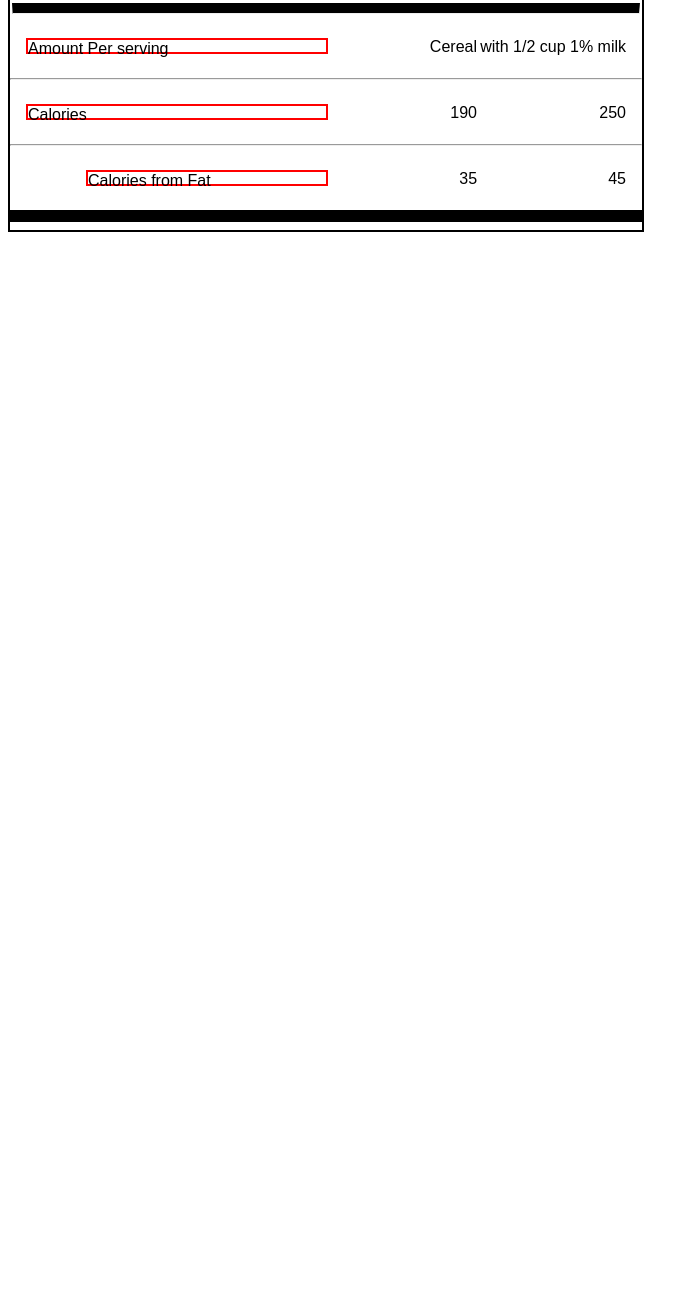
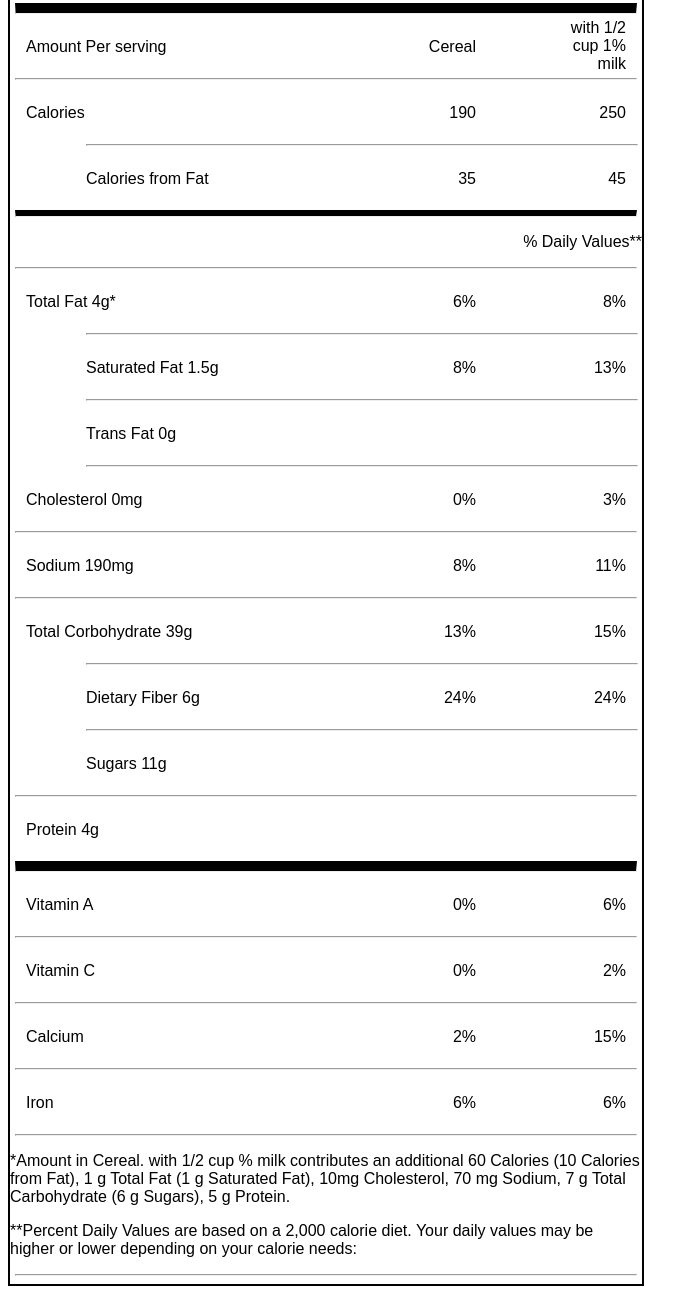
Before and after one commit to KatharinaSimma/CF-CSSDAY03-Robert-Katharina, a plain HTML site: page Excercise 2 - Nutrition Facts/index.html in a window 1280 px wide. Shown: the part 155-1449 px from the top of the page, without its empty margins (0-699 px from the left). Before the commit the page ends 800 px from the top, so only its background shows below. Drawn offline with Linux system fonts and the light colour scheme.

Commit message:
add more flexbox items

```diff
--- a/Excercise 2 - Nutrition Facts/index.html
+++ b/Excercise 2 - Nutrition Facts/index.html
@@ -19,32 +19,141 @@
 	<div class="line">
 		<p class="firstcolumn">Amount Per serving</p>
 		<p class="secondcolumn">Cereal</p>
-		<p class="secondcolumn">with 1/2 cup 1% milk</p>
+		<p class="secondcolumn milk">
+			<span>with 1/2</span>
+			<span>cup 1%</span>
+			<span>milk</span></p>
+	</div>
 
-	</div>
-	<hr class="superthin">
+	<hr>
+
 	<div class="line">
 		<p class="firstcolumn">Calories</p>
 		<p class="secondcolumn">190</p>
 		<p class="secondcolumn">250</p>
+	</div>
 
+	<hr class="shortline">
 
-	</div>
-	<hr>
 	<div class="line">
 		<p class="firstcolumn indentation">Calories from Fat</p>
 		<p class="secondcolumn">35</p>
 		<p class="secondcolumn">45</p>
 	</div>
+
 	<hr class="middlethick">
+
+	<div>
+		<p class="valuesection">% Daily Values**</p>
 	</div>
 
+	<hr>
+
+	<div class="line">
+		<p class="firstcolumn">Total Fat 4g*</p>
+		<p class="secondcolumn">6%</p>
+		<p class="secondcolumn">8%</p>
+	</div>
+
+	<hr class="shortline">
+
+	<div class="line">
+		<p class="firstcolumn indentation">Saturated Fat 1.5g</p>
+		<p class="secondcolumn">8%</p>
+		<p class="secondcolumn">13%</p>
+	</div>
+
+	<hr class="shortline">
+
+	<div class="line">
+		<p class="firstcolumn indentation">Trans Fat 0g</p>
+	</div>
+
+	<hr class="shortline">
+
+	<div class="line">
+		<p class="firstcolumn">Cholesterol 0mg</p>
+		<p class="secondcolumn">0%</p>
+		<p class="secondcolumn">3%</p>
+	</div>
+
+	<hr>
+
+	<div class="line">
+		<p class="firstcolumn">Sodium 190mg</p>
+		<p class="secondcolumn">8%</p>
+		<p class="secondcolumn">11%</p>
+	</div>
+
+	<hr>
+
+	<div class="line">
+		<p class="firstcolumn">Total Corbohydrate 39g</p>
+		<p class="secondcolumn">13%</p>
+		<p class="secondcolumn">15%</p>
+	</div>
+
+	<hr class="shortline">
+
+	<div class="line">
+		<p class="firstcolumn indentation">Dietary Fiber 6g</p>
+		<p class="secondcolumn">24%</p>
+		<p class="secondcolumn">24%</p>
+	</div>
+
+	<hr class="shortline">
+
+	<div class="line">
+		<p class="firstcolumn indentation">Sugars 11g</p>
+	</div>
+
+	<hr>
+
+	<div class="line">
+		<p class="firstcolumn">Protein 4g</p>
+	</div>
+
+	<hr class="verythick">
+
+	<div class="line">
+		<p class="firstcolumn">Vitamin A</p>
+		<p class="secondcolumn">0%</p>
+		<p class="secondcolumn">6%</p>
+	</div>
+
+	<hr>
+
+	<div class="line">
+		<p class="firstcolumn">Vitamin C</p>
+		<p class="secondcolumn">0%</p>
+		<p class="secondcolumn">2%</p>
+	</div>
+
+	<hr>
+
+	<div class="line">
+		<p class="firstcolumn">Calcium</p>
+		<p class="secondcolumn">2%</p>
+		<p class="secondcolumn">15%</p>
+	</div>
+
+	<hr>
+
+	<div class="line">
+		<p class="firstcolumn">Iron</p>
+		<p class="secondcolumn">6%</p>
+		<p class="secondcolumn">6%</p>
+	</div>
+
+	<hr>
+
 	<div>
+		<p>*Amount in Cereal. with 1/2 cup % milk contributes an additional 60 Calories (10 Calories from Fat), 1 g Total Fat (1 g Saturated Fat), 10mg Cholesterol, 70 mg Sodium, 7 g Total Carbohydrate (6 g Sugars), 5 g Protein.</p>
+		<p>**Percent Daily Values are based on a 2,000 calorie diet. Your daily values may be higher or lower depending on your calorie needs:</p>
+	</div>
 
+	<hr>
 
 	</div>
-
-
-
 </body>
 </html>
--- a/Excercise 2 - Nutrition Facts/style.css
+++ b/Excercise 2 - Nutrition Facts/style.css
@@ -2,13 +2,9 @@ body{
 	font-family: sans-serif;
 }
 
-
 .container{
 	border: 2px solid black;
 	width: 50%;
-
-
-
 }
 
 .line{
@@ -18,54 +14,54 @@ body{
 	padding-left: 1em;
 	padding-right: 1em;
 
-
-
-
 }
 
 .firstcolumn{
-	border: 2px solid red;
-
 	display: flex;
-	/*
-	flex-grow: 1;
-	flex-shrink: 0; */
 	flex-basis: 50%;
-
 }
 
 .secondcolumn{
 	display: flex;
-	/*
-	flex-grow: 0;
-	flex-shrink: 1;*/
 	flex-basis: 25%;
 	text-align: right;
 	justify-content: flex-end;
-
-
 }
 
-
+.milk{
+	display: flex;
+	flex-direction: column;
+	justify-content: center;
+}
 
 .horizontal{
 	border-bottom: 28px;
 }
 
 .indentation{
-
 	flex-basis: 40%;
 	margin-left: 10%;
 }
 
+.valuesection{
+	justify-content: flex-end;
+	text-align: right;
+}
+
+hr {
+	width:  98%;
+}
+
 .verythick{
 	border-top: 10px solid black;
-	width: 99%;
-
 }
 
 .middlethick{
-	border: 6px solid black;
+	border-top: 6px solid black;
+}
 
-
+.shortline{
+	width:  87%;
+	margin-left: 12%;
+	margin-right:  1%;
 }
```
